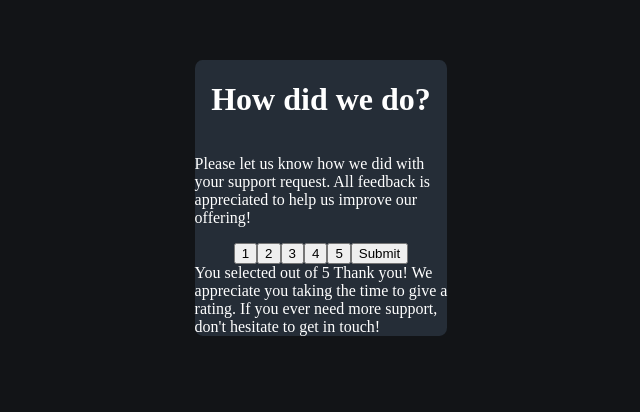
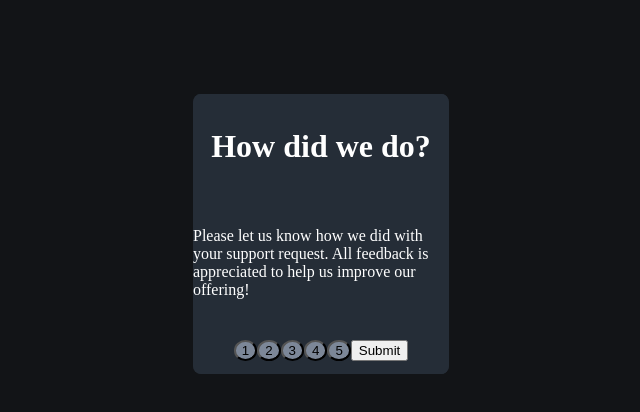
Before and after one commit to meliodas-png/Interactive-Rating-Component, a plain HTML site: page interactive-rating-component-main/index.html in a window 1280 px wide. Shown: the part 138-550 px from the top of the page, without its empty margins (319-959 px from the left). Drawn offline with Linux system fonts and the light colour scheme.

Commit message:
added ain formatting

```diff
--- a/interactive-rating-component-main/index.html
+++ b/interactive-rating-component-main/index.html
@@ -11,23 +11,14 @@
   <title>Frontend Mentor | Interactive rating component</title>
 
   <!-- Feel free to remove these styles or customise in your own stylesheet 👍 -->
-  <style>
-    .attribution {
-      font-size: 11px;
-      text-align: center;
-    }
 
-    .attribution a {
-      color: hsl(228, 45%, 44%);
-    }
-  </style>
 </head>
 
 <body>
 
   <!-- Rating state start -->
   <main>
-    <div class="body">
+    <div class="page" id="initial">
       <h1> How did we do?</h1>
 
       <p> Please let us know how we did with your support request. All feedback is appreciated
@@ -38,11 +29,11 @@
       <button class="rate"> 3 </button>
       <button class="rate"> 4 </button>
       <button class="rate"> 5 </button>
-      <br>
       <button id="button" onclick="submit-btn()"> Submit</button>
 
       <!-- Rating state end -->
-
+    </div>
+    <div class="page" id="final">
       <!-- Thank you state start -->
 
       You selected <!-- Add rating here --> out of 5
@@ -54,7 +45,7 @@
 
       <!-- Thank you state end -->
     </div>
-
+  </main>
 
 </body>
 
--- a/interactive-rating-component-main/styles.css
+++ b/interactive-rating-component-main/styles.css
@@ -3,8 +3,8 @@ body {
     color: white;
 }
 
-.body {
-    height: 50%;
+.page {
+    height: 35%;
     width: 20%;
     background-color: hsl(213, 19%, 18%);
     border-radius: 3%;
@@ -13,12 +13,22 @@ body {
     justify-content: center;
     align-items: center;
     flex-wrap: wrap;
+    position: absolute;
+    top: 5%;
+    left: 40%;
 }
 
 main {
    display: flex;
-   justify-content: center;
-   align-items: center;
-   align-content: center;
    flex-wrap: wrap;
 }
+#initial {
+    z-index: 1;
+}
+#final {
+    z-index: 0;
+}
+.rate {
+    border-radius: 50%;
+    background-color: hsl(216, 12%, 54%);
+}
```
